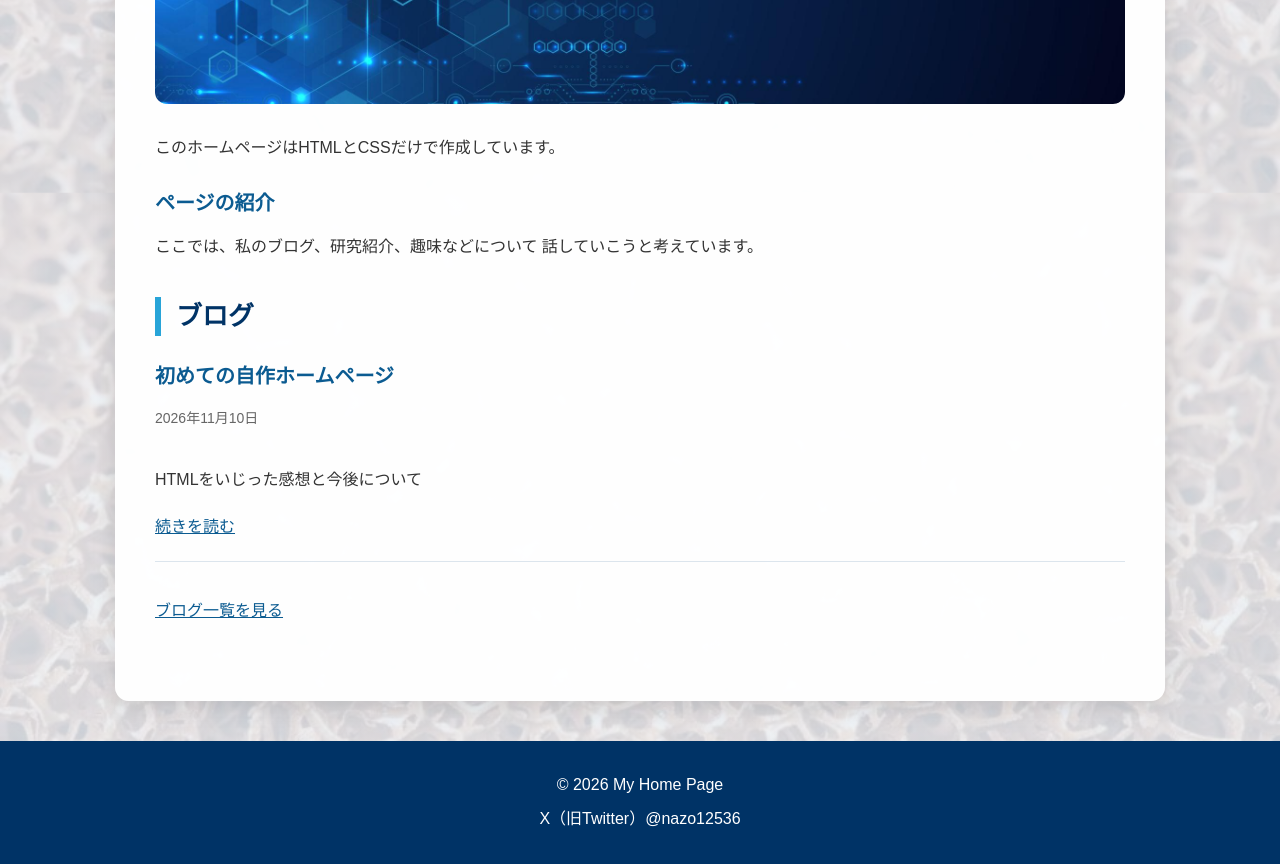
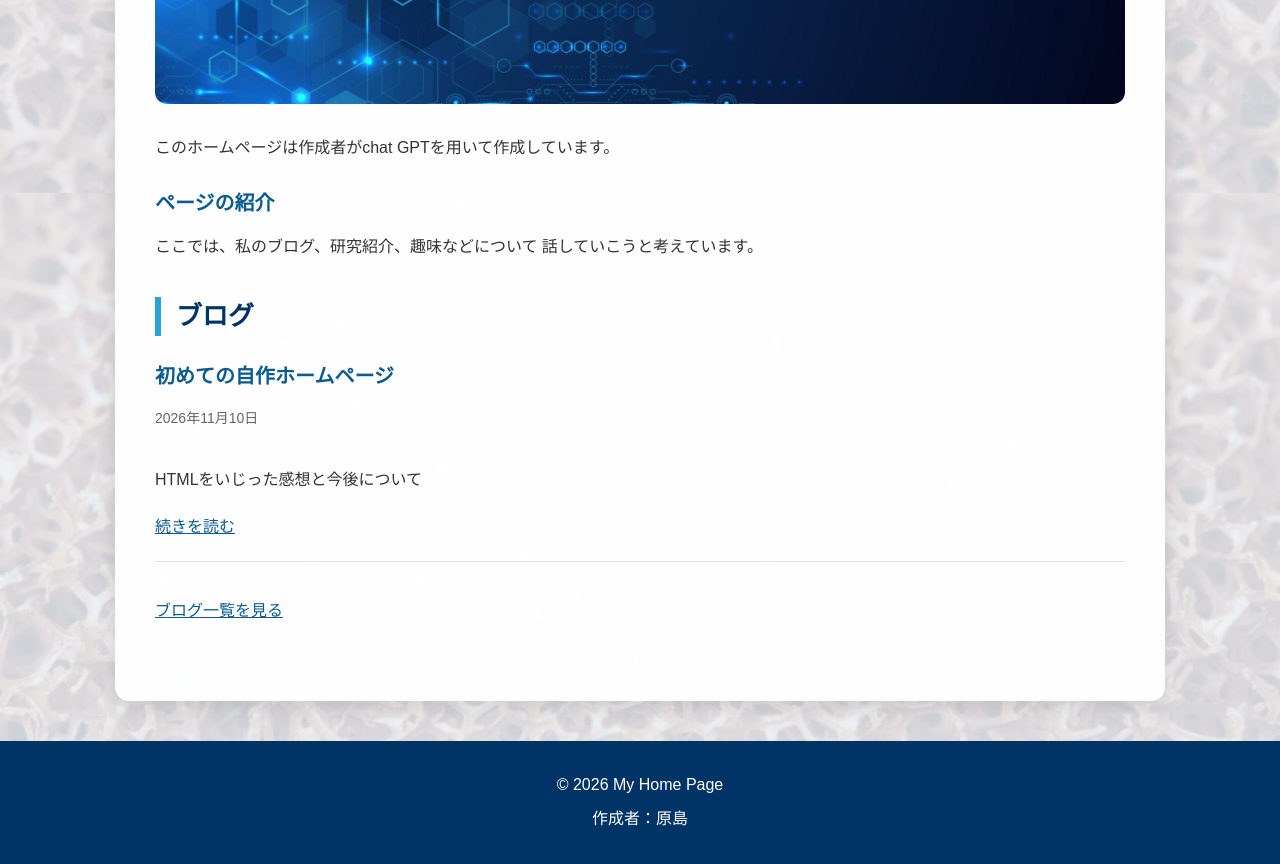
Before and after one commit to Harashima830/harashima830.github.io, a plain HTML site: page index.html in a window 1280 px wide. Shown: the part 660-1524 px from the top of the page. Drawn offline with Linux system fonts and the light colour scheme.

Commit message:
X名の削除

```diff
--- a/index.html
+++ b/index.html
@@ -38,7 +38,7 @@
              class="welcome-image">
 
         <p>
-            このホームページはHTMLとCSSだけで作成しています。
+            このホームページは作成者がchat GPTを用いて作成しています。
         </p>
 
         <h3>ページの紹介</h3>
@@ -82,7 +82,7 @@
     <!-- フッター -->
     <footer>
         <p>© 2026 My Home Page</p>
-        <p>X（旧Twitter）@nazo12536</p>
+        <p>作成者：原島</p>
     </footer>
 
 </body>
```
